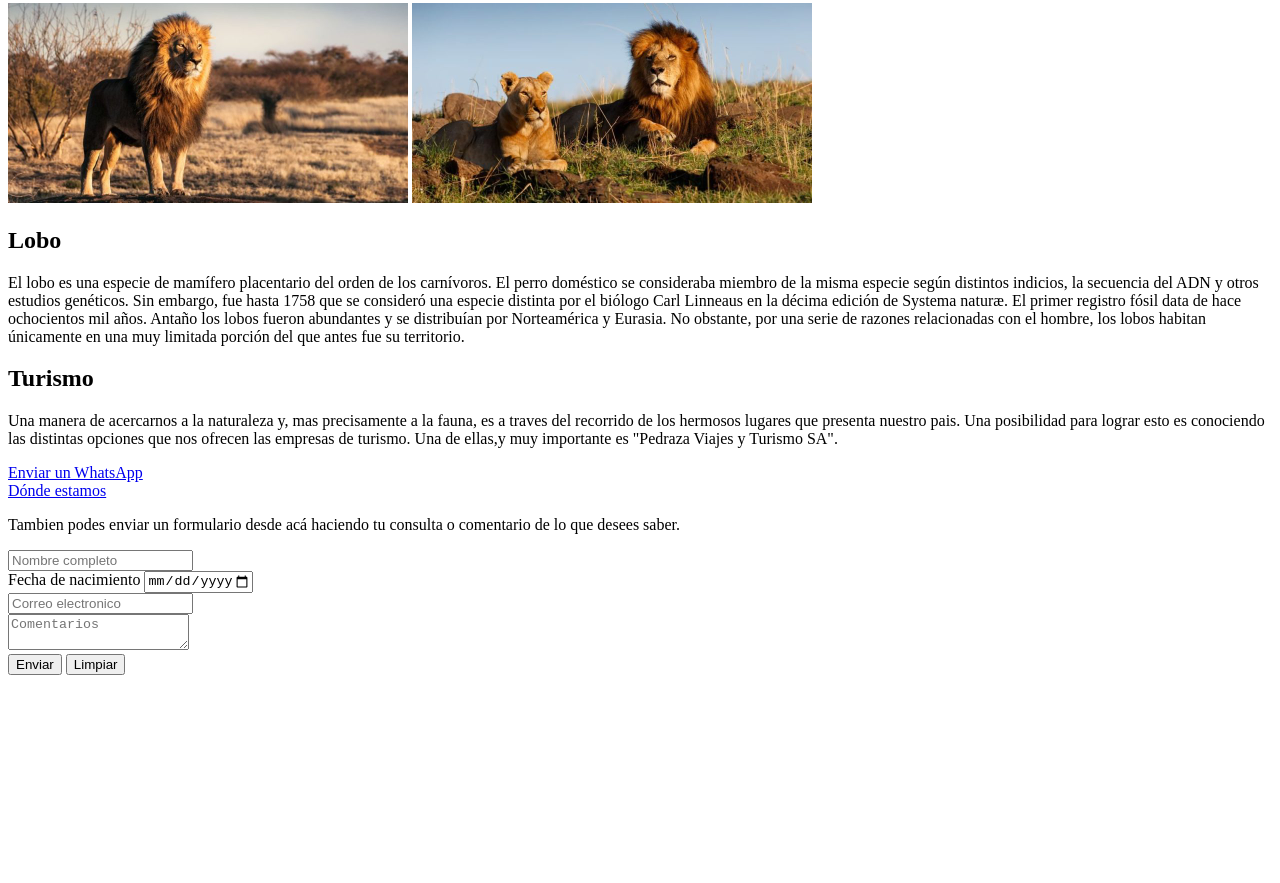
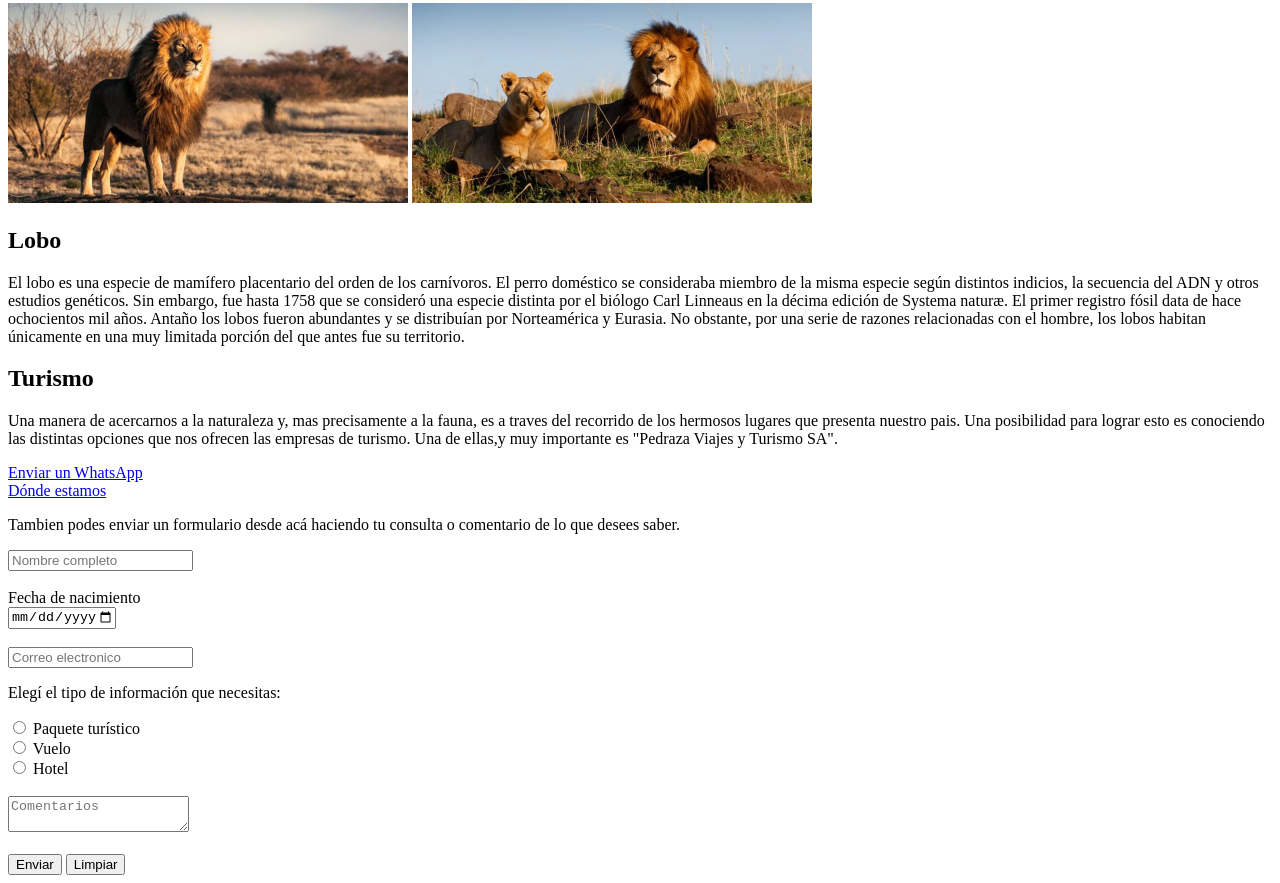
Before and after one commit to WaldoGaspari/Curso, a plain HTML site: page index.html in a window 1280 px wide. Shown: the part 804-1687 px from the top of the page. Before the commit the page ends 1487 px from the top, so only its background shows below. Drawn offline with Linux system fonts and the light colour scheme.

Commit message:
Se agregan inputsde tipo radio al formulario. Se acomoda un poco mejor la visual de todos los campos.

```diff
--- a/index.html
+++ b/index.html
@@ -41,14 +41,34 @@
     <p>Tambien podes enviar un formulario desde acá haciendo tu consulta o comentario de lo que desees saber.</p>
     <form action="" method="GET">
         <section>
-        <input type="text" name="nombre" maxlength="70" placeholder="Nombre completo">
+            <div>
+                <input type="text" name="nombre" maxlength="70" placeholder="Nombre completo">
+            </div>
         <br>
-        <label for="nacimiento">Fecha de nacimiento</label>
-        <input type="date" name="nacimiento" max="2022-09-04">
+            <div>
+                <label for="nacimiento">Fecha de nacimiento</label>
+                <br>
+                <input type="date" name="nacimiento" max="2022-09-04">
+            </div>
         <br>
-        <input type="email" name="email" maxlength="50" placeholder="Correo electronico">
+            <div>
+                <input type="email" name="email" maxlength="50" placeholder="Correo electronico">
+            </div>
+        <p>Elegí el tipo de información que necesitas:</p>
+            <div>
+                <input type="radio" id="paquete" name="opcionViaje">
+                <label for="paquete">Paquete turístico</label>
+                <br>
+                <input type="radio" id="vuelo" name="opcionViaje">
+                <label for="vuelo">Vuelo</label>
+                <br>
+                <input type="radio" id="hotel" name="opcionViaje">
+                <label for="hotel">Hotel</label>
+            </div>
         <br>
-        <textarea name="comentarios" maxlength="500" placeholder="Comentarios"></textarea>
+            <div>
+                <textarea name="comentarios" maxlength="500" placeholder="Comentarios"></textarea>
+            </div>
         <br>
         <input type="submit" value="Enviar">
         <input type="reset" value="Limpiar">
```
